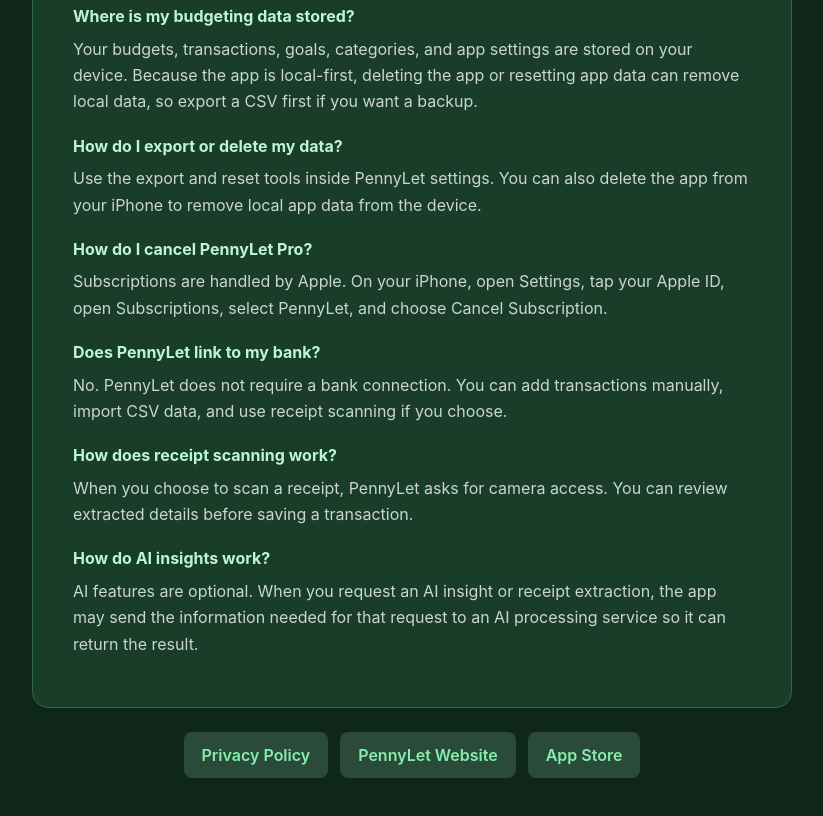
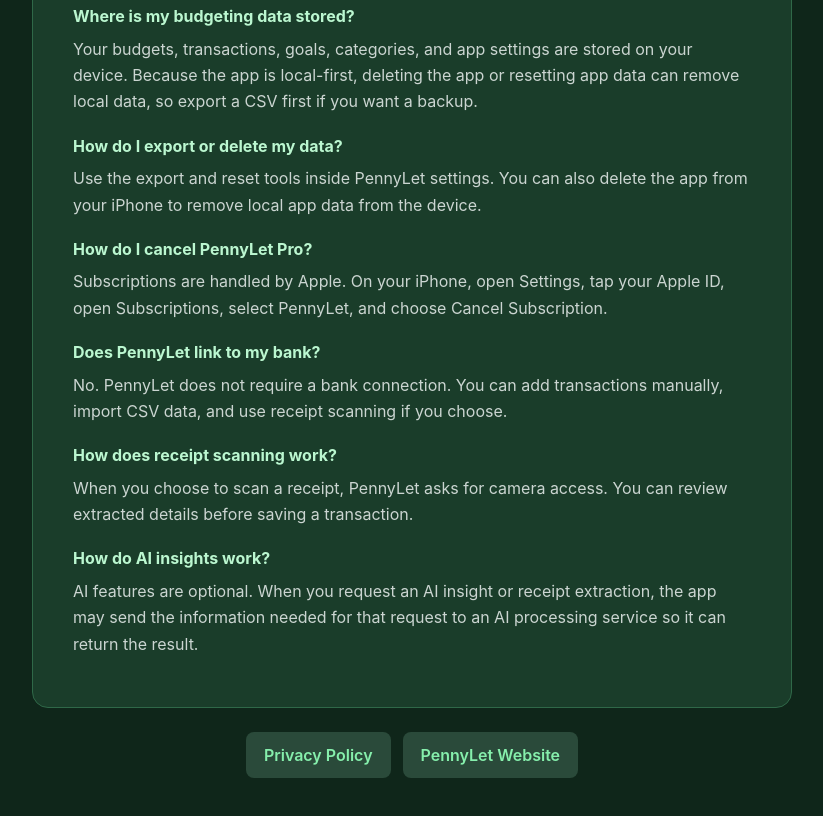
Before and after one commit to tomorintakamatsu/pennylet-pages, a plain HTML site: page index.html in a window 1280 px wide. Shown: the part 537-1353 px from the top of the page, without its empty margins (228-1051 px from the left). Drawn offline with Linux system fonts and the light colour scheme.

Commit message:
Remove support App Store link

```diff
--- a/index.html
+++ b/index.html
@@ -45,7 +45,6 @@
     <nav class="links" aria-label="PennyLet links">
         <a href="./privacy/">Privacy Policy</a>
         <a href="./landing/">PennyLet Website</a>
-        <a href="https://apps.apple.com/app/id6758940961">App Store</a>
     </nav>
 </body>
 </html>
```
